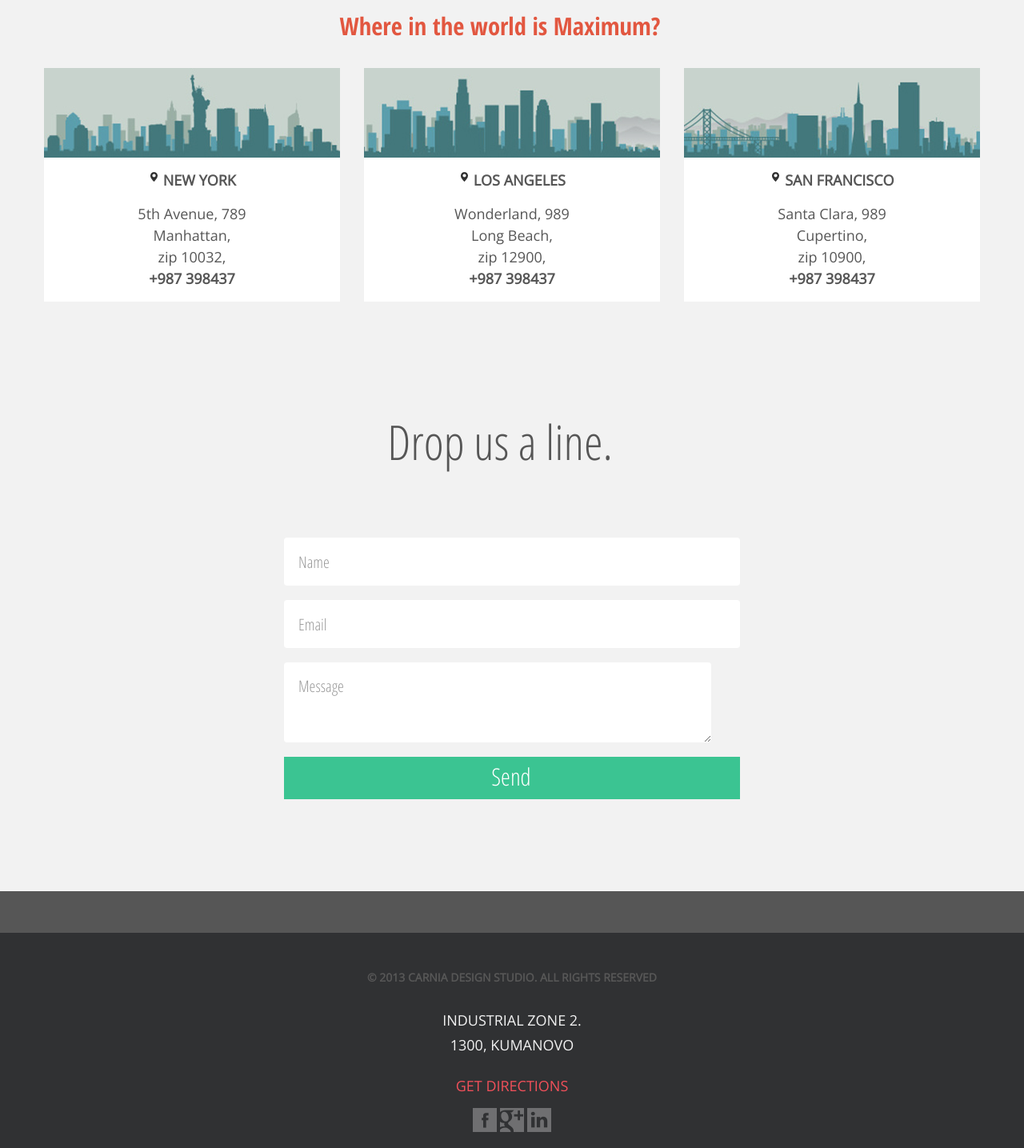
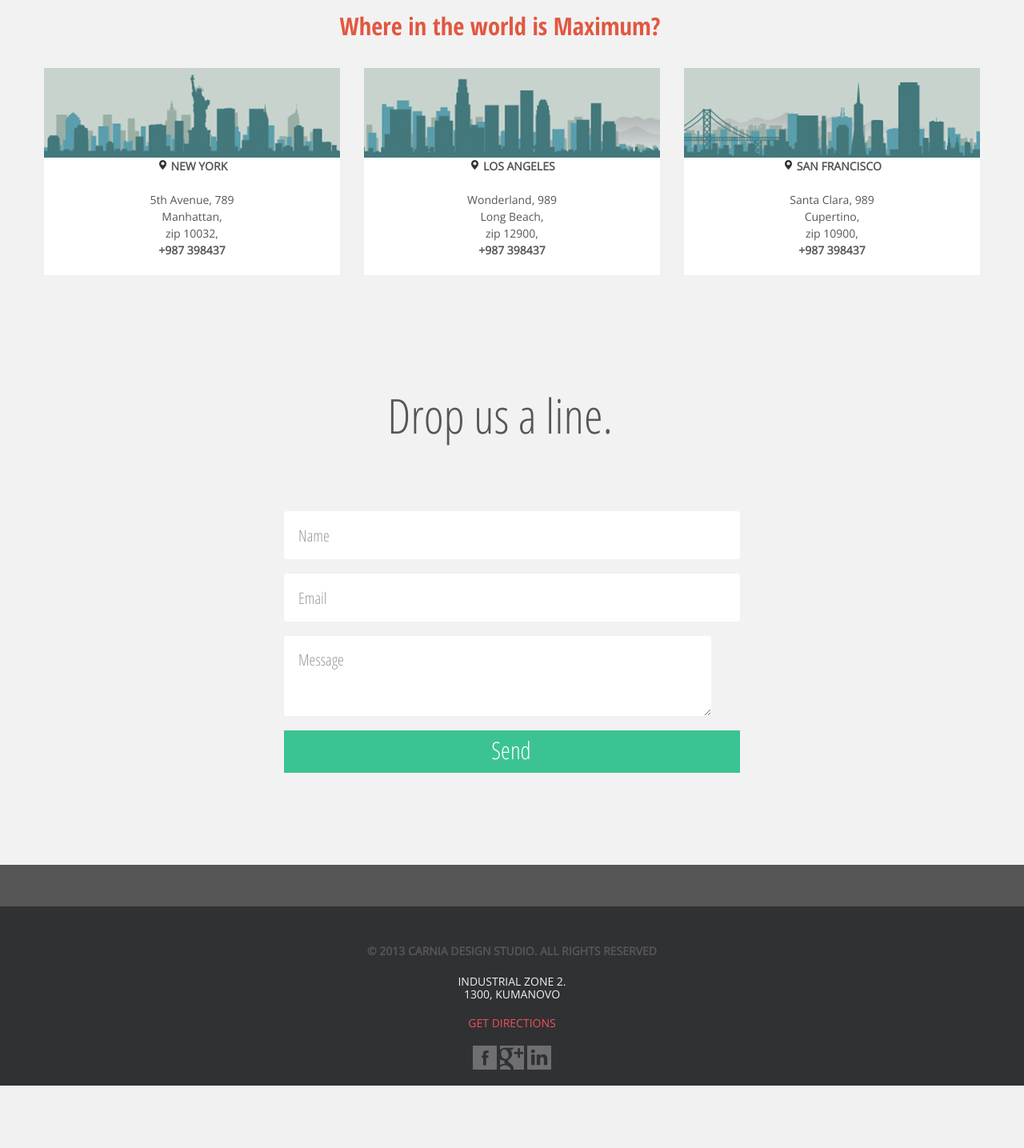
Before and after one commit to markovic131/markoandco, a PHP site: page /contact in a window 1280 px wide. Shown: the part 600-2035 px from the top of the page at 80% size. After the commit the page ends 1957 px from the top, so only its background shows below. Run offline with PHP 8.4, Linux system fonts and the light colour scheme; some libraries are stand-ins or nearby versions.

Commit message:
minor css fix

```diff
--- a/assets/css/onepage.css
+++ b/assets/css/onepage.css
@@ -12,9 +12,9 @@
 
 /* DEFAULT STYLES */
 
-p { margin: 15px 0;
+/*p { margin: 15px 0;
 	font-size:18px;
- }
+ }*/
 
 .page-title > *, .widget-title > * {
 	background: #3bc492;
```
